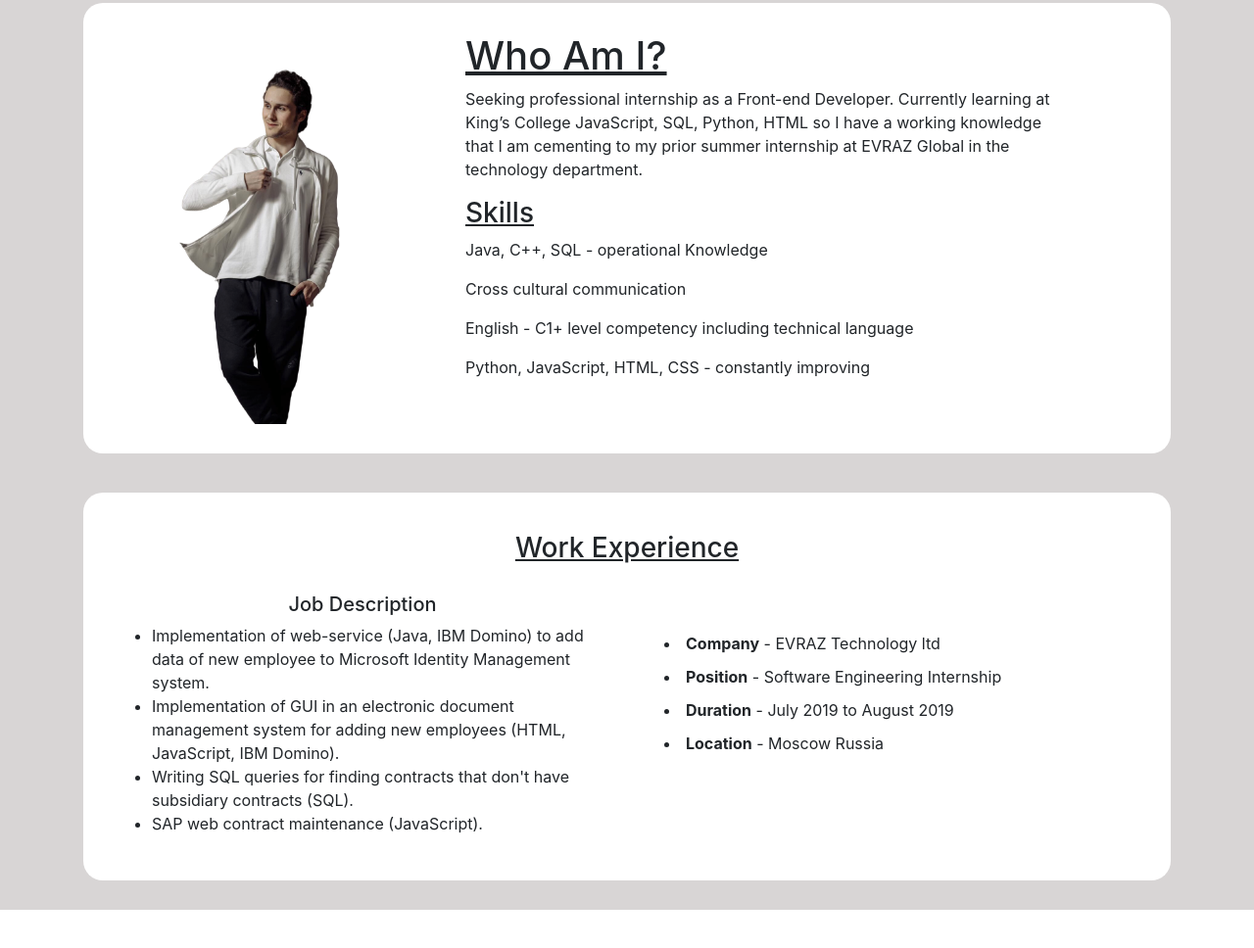
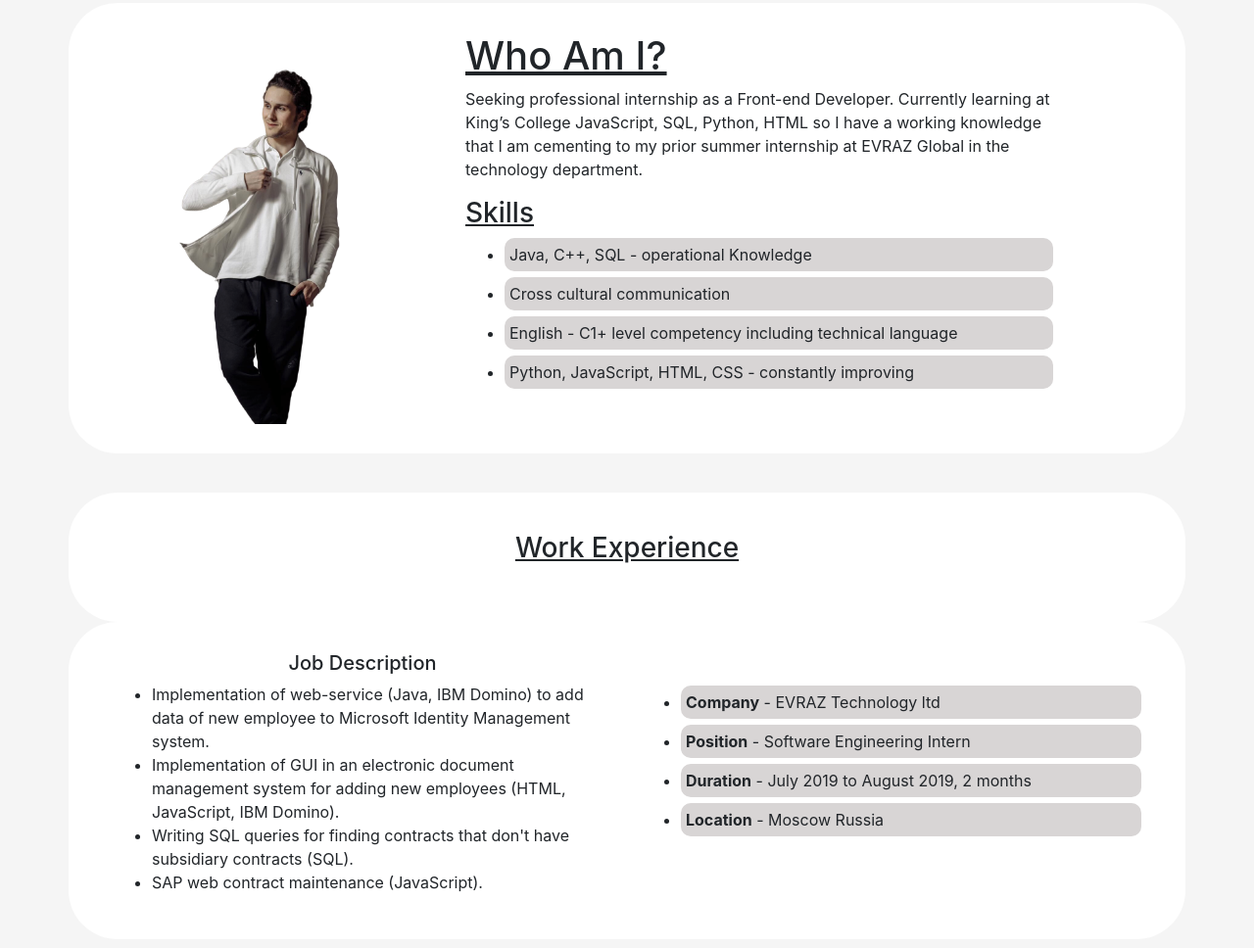
Before and after one commit to AndreyStrelkovv/resume-website, a plain HTML site: page index.html in a window 1280 px wide. Shown: the part 758-1726 px from the top of the page at 98% size. Before the commit the page ends 1687 px from the top, so only its background shows below. Drawn offline with nearby package versions, Linux system fonts and the light colour scheme.

Commit message:
Styling
Just more styling

```diff
--- a/css/style.css
+++ b/css/style.css
@@ -77,14 +77,23 @@ body
 
 #back
 {
-    background: rgb(216, 213, 213);
+    /* background: rgb(216, 213, 213); */
+    background: #f5f5f5;
+}
+
+.list li
+{
+    padding: 5px;
+    margin-bottom: 6px;
+    background-color: rgb(216, 213, 213);
+    border-radius: 10px;
 }
 
 .white
 {
     padding: 30px;
     background: #ffffff;
-    border-radius: 20px;
+    border-radius: 50px;
 }
 
 /*            About        */
@@ -99,6 +108,16 @@ body
 {
     height: 400px;
 }
+
+/* .skills
+{
+    padding: 5px;
+} */
+
+/* .skills li
+{
+    padding-top: 8px;
+} */
 
 /*       Navigation Menu       */
 
@@ -165,10 +184,20 @@ body
     padding-top: 35px;
 }
 
-.position li
+/* .position li
 {
     padding: 5px;
-}
+} */
+
+/* .position li:before {
+    background-color: #000000;
+    width: 2px;
+    content: '';
+    position: absolute;
+    top: 30px;
+    bottom: 0px;
+    left: 38px;
+  } */
 
 /* .description li {
     list-style-type: none;
--- a/index.html
+++ b/index.html
@@ -70,9 +70,8 @@
               <!-- About Container -->
 
             <div class="about container" id="about">
-              <div class="white">
 
-                <div class="row">
+                <div class="white row">
                   <!-- Picture and "who am I" description -->
                   <div class="col-md-4  text-center">
                     <img src="img/fullbodyphoto.png" class="fullbodyimage">
@@ -85,27 +84,30 @@
 
                     <div class="skills">
                       <h3><u>Skills</u></h3>
-                      <p>Java, C++, SQL - operational Knowledge</p>
-                      <p>Cross cultural communication</p>
-                      <p>English - C1+ level competency including technical language</p>
-                      <p>Python, JavaScript, HTML, CSS - constantly improving</p>
+                      <ul class="list">
+                        <li>Java, C++, SQL - operational Knowledge</li>
+                        <li>Cross cultural communication</li>
+                        <li>English - C1+ level competency including technical language</li>
+                        <li>Python, JavaScript, HTML, CSS - constantly improving</li>
+                      </ul>
                     </div>
                   </div>
                 </div>
 
             </div>
-            </div>
 
             <!-- Work Experience Container -->
             <div class="work container" id="work">
-              <div class="white">
+              <!-- <div class="white"> -->
 
-                <div class="row">
+                <div class="white row">
                   <div class="col-md-12">
                     <h3 class="text-center"><u>Work Experience</u></h3>
                   </div>
                 </div>
-                <div class="description row">
+
+                <div class="description white row">
+
                     <div class="col-md-6">
                       <h5 class="text-center">Job Description</h5>
                       <ul>
@@ -117,15 +119,16 @@
                     </div>
 
                     <div class="position col-md-6">
-                    <ul>
+                      <ul class="list">
                         <li><b>Company</b> - EVRAZ Technology ltd</li>
-                      <li><b>Position</b> - Software Engineering Internship</li>
-                      <li><b>Duration</b> - July 2019 to August 2019</li>
+                        <li><b>Position</b> - Software Engineering Intern</li>
+                        <li><b>Duration</b> - July 2019 to August 2019, 2 months</li>
                         <li><b>Location</b> - Moscow Russia</li>
                       </ul>
                     </div>
+
                 </div>
-              </div>
+              <!-- </div> -->
 
             </div>
 
```
Lines whose indentation alone changed are shown as unchanged.
